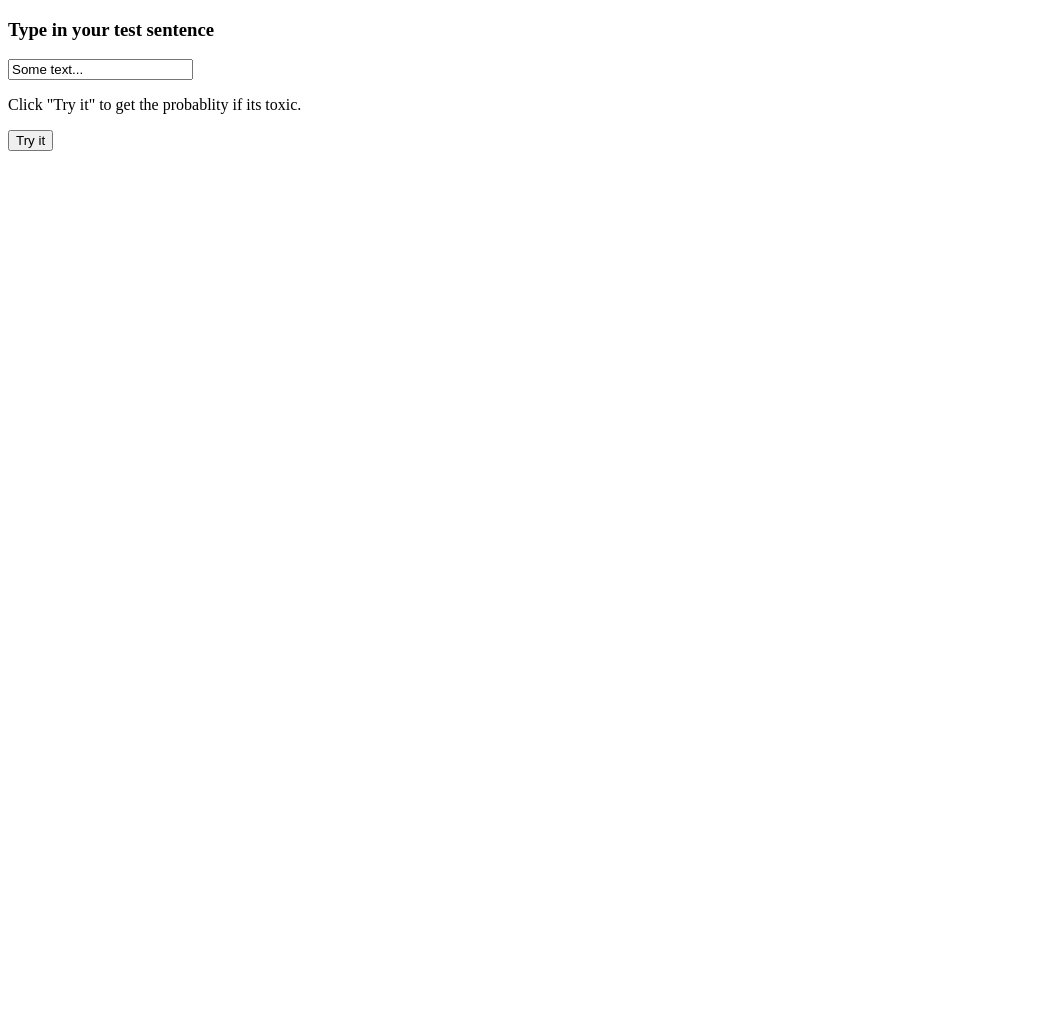
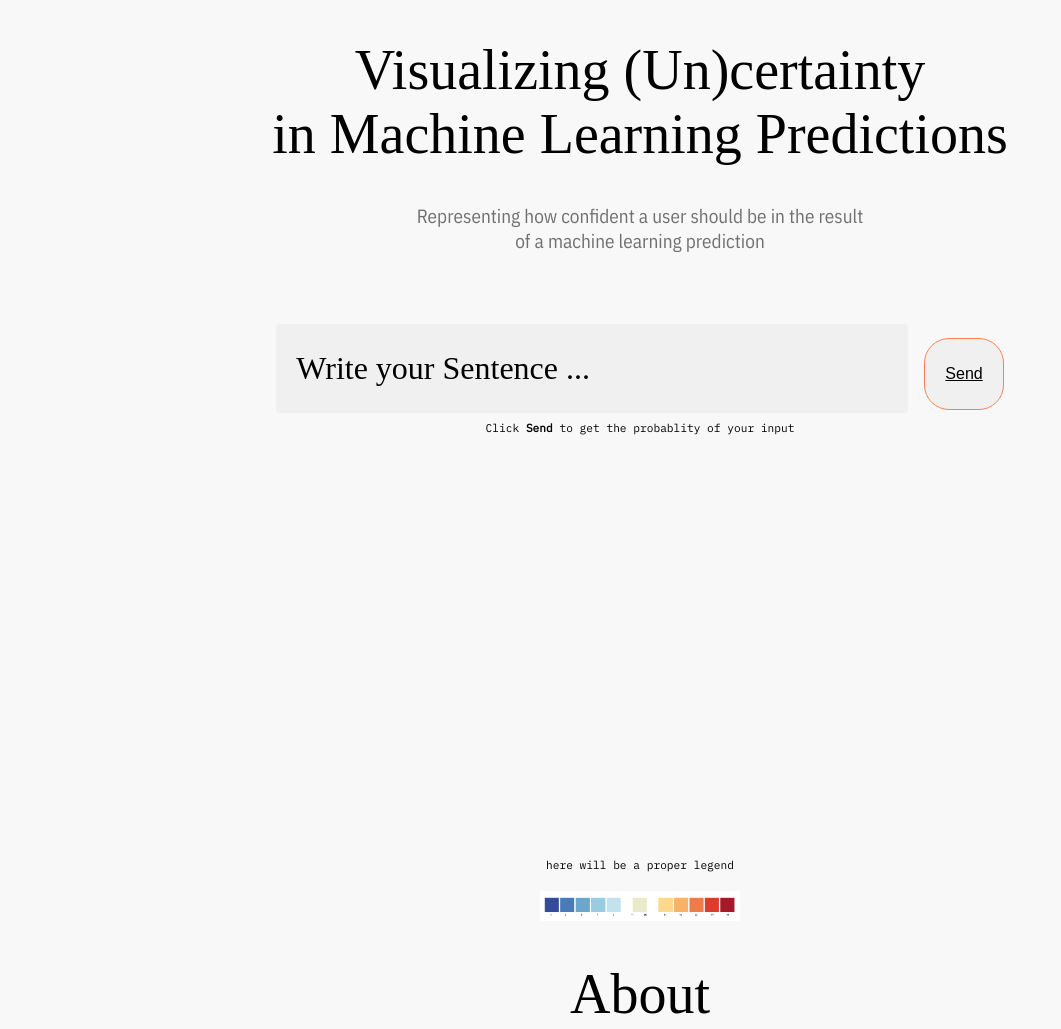
Before and after one commit to robincoenen/visualizing_uncertainty, a plain HTML site: page public/index.html in a window 1280 px wide. Shown: the whole page, without its empty margins (0-1061 px from the left). Before the commit the page ends 800 px from the top, so only its background shows below. Drawn offline with nearby package versions, Linux system fonts and the light colour scheme; a web font is replaced by a local one.

Commit message:
build frontend

```diff
--- a/public/index.html
+++ b/public/index.html
@@ -7,16 +7,28 @@
   integrity="sha256-9/aliU8dGd2tb6OSsuzixeV4y/faTqgFtohetphbbj0="
   crossorigin="anonymous"></script>
 
+  <link rel="stylesheet" type="text/css" href="style.css">
 
-<h3>Type in your test sentence</h3>
 
-<input type="text" id="myText" value="Some text...">
 
-<p>Click "Try it" to get the probablity if its toxic.</p>
+<h1> Visualizing (Un)certainty </br> in Machine Learning Predictions </h1>
+<h4> Representing how confident a user should be in the result </br> of a machine learning prediction </h4>
 
-<button onclick="myFunction()">Try it</button>
+<input type="text" id="myText" value="Write your Sentence ... ">
 
-<p id="demo"></p>
+
+<button onclick="myFunction()">Send</button>
+<h5>Click <b>Send</b> to get the probablity of your input</h5>
+
+<div id="demo">
+</div>
+<img id="myImage" src="status.png">
+<div>
+  <h5>here will be a proper legend</h5>
+  <img src="legend.png" style="width:200px">
+</div>
+  <h1>About</h1>
+
 
 </body>
 </html>
--- a/public/script.js
+++ b/public/script.js
@@ -4,14 +4,30 @@ function myFunction(){
         console.log('get new results')
         let result = data*100
         $('#demo').html(`<b>${result.toFixed(2)}</b>`)
-        if (result < 10){
-            $("#demo").css("color","blue")
-         } else if (result < 20) {
-            $("#demo").css("color","red")
-         } else if (result < 30) {
-            $("#demo").css("color","orange")
-        } else {
-            $("#demo").css("color","black")
+        if (result < 3){
+            $("#myImage").attr("src","1-3.gif");
+         } else if (result < 5) {
+            $("#myImage").attr("src","3-5.gif");
+         } else if (result < 7) {
+            $("#myImage").attr("src","5-7.gif");
+         } else if (result < 9) {
+            $("#myImage").attr("src","7-9.gif");
+         }  else if (result < 91) {
+            $("#myImage").attr("src","sonst_1.gif");
+         }else if (result < 93) {
+            $("#myImage").attr("src","91-93.gif");
+         } else if (result < 95) {
+            $("#myImage").attr("src","93-95.gif");
+         } else if (result < 97) {
+            $("#myImage").attr("src","95-97.gif");
+         } else if (result < 100) {
+            $("#myImage").attr("src","97-100.gif");
+         }  else {
+            $("#myImage").attr("src","status.png");
         }
     });
 }
+
+
+
+//.attr("src","second.jpg");
--- /dev/null
+++ b/public/style.css
@@ -0,0 +1,84 @@
+@import url('https://fonts.googleapis.com/css2?family=Playfair+Display:ital,wght@1,500&display=swap');
+@import url('https://fonts.googleapis.com/css2?family=IBM+Plex+Sans+Condensed&family=Playfair+Display:ital,wght@1,500&display=swap');
+@import url('https://fonts.googleapis.com/css2?family=IBM+Plex+Mono&family=IBM+Plex+Sans+Condensed&family=Playfair+Display:ital,wght@1,500&display=swap');
+
+/*font-family: 'Playfair Display', serif;*/
+/*font-family: 'IBM Plex Sans Condensed', sans-serif;*/
+
+h1{
+    font-size: 3.5em;
+    font-family: 'Playfair Display', serif;
+    font-weight: 400;
+
+}
+
+
+h5{
+    font-size: 0.7em;
+    font-family: 'IBM Plex Mono', monospace;
+    font-weight: 400;
+    margin-top: 0;
+
+
+}
+
+
+h4{
+    font-family: 'IBM Plex Sans Condensed', sans-serif;
+    font-size: 1.2em;
+    font-weight: 400;
+    color: #707070;
+    margin-bottom: 5%;
+}
+
+p{
+    font-family: 'IBM Plex Sans Condensed', sans-serif;
+    font-size: 1em;
+    font-weight: 400;
+    color: #000;
+}
+body{
+
+    font-family: 'IBM Plex Sans Condensed', sans-serif;
+    font-weight: 400;
+    text-align:center;
+    background-color:#f8f8f8;
+
+}
+
+
+button {
+  background-color: #F0F0F0;
+  border: 1px solid ;
+  border-color: coral;
+  border-radius: 25px;
+  color: black;
+  padding: 26px 20px;
+  margin-left: 1%;
+  text-align: center;
+  text-decoration: underline;
+  display: inline-block;
+  font-size: 16px;
+}
+
+
+
+input[type=text] {
+  text-align: left;
+  background-color: #F0F0F0;
+  color: black;
+  width: 50%;
+  padding: 26px 20px;
+  margin: 8px 0;
+  box-sizing: border-box;
+  border: 0px solid red;
+  border-radius: 4px;
+  font-family: 'Playfair Display', serif;
+  font-size: 2em;
+  font-weight: 400;
+
+}
+
+#myImage{width: 400px !important; opacity: 0.9;}
+
+#demo{ color: white; opacity: 0;}
```
Also changed, not shown: public/legend.png (added), public/status.png (added), 9 other files.
